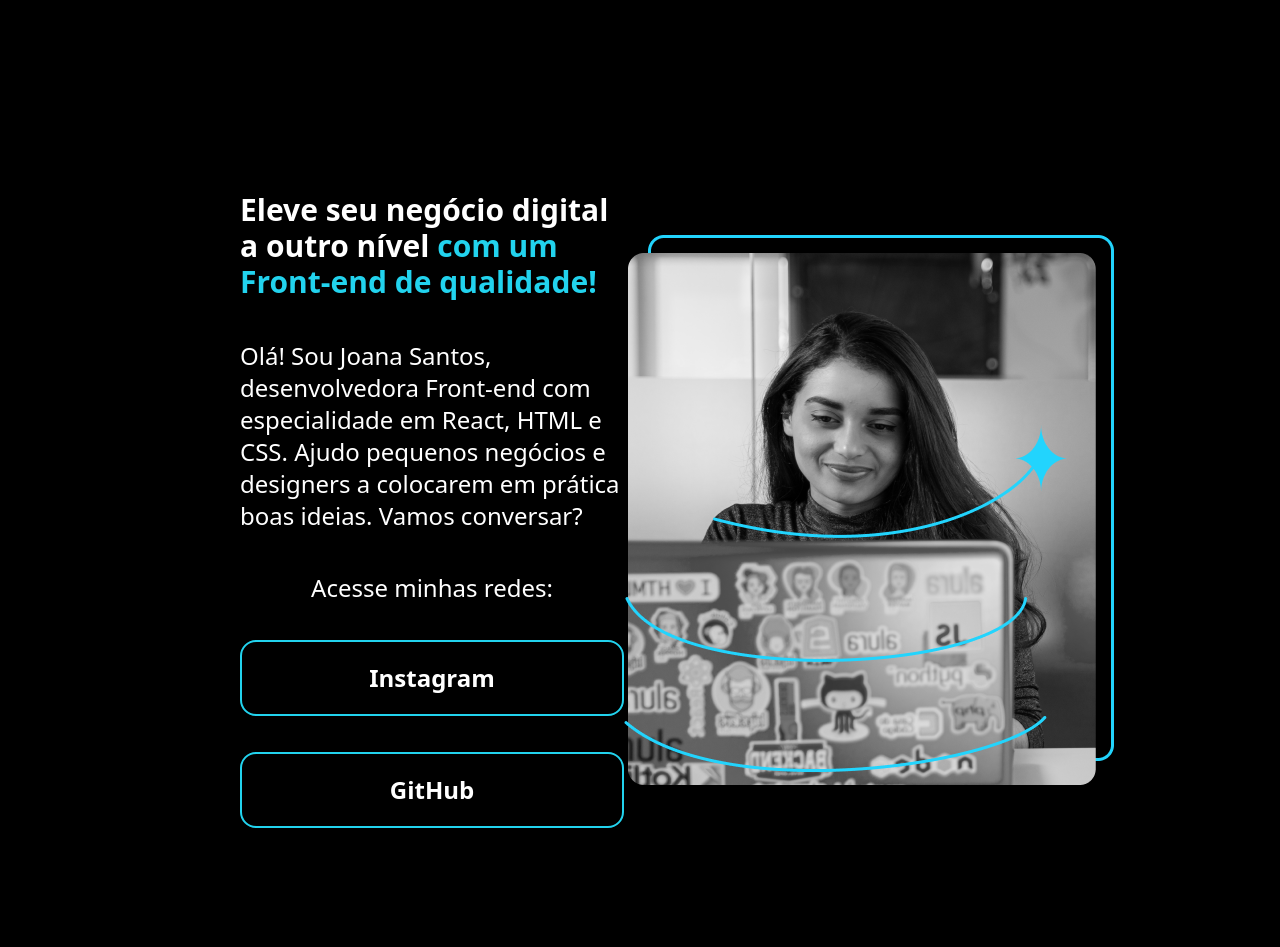
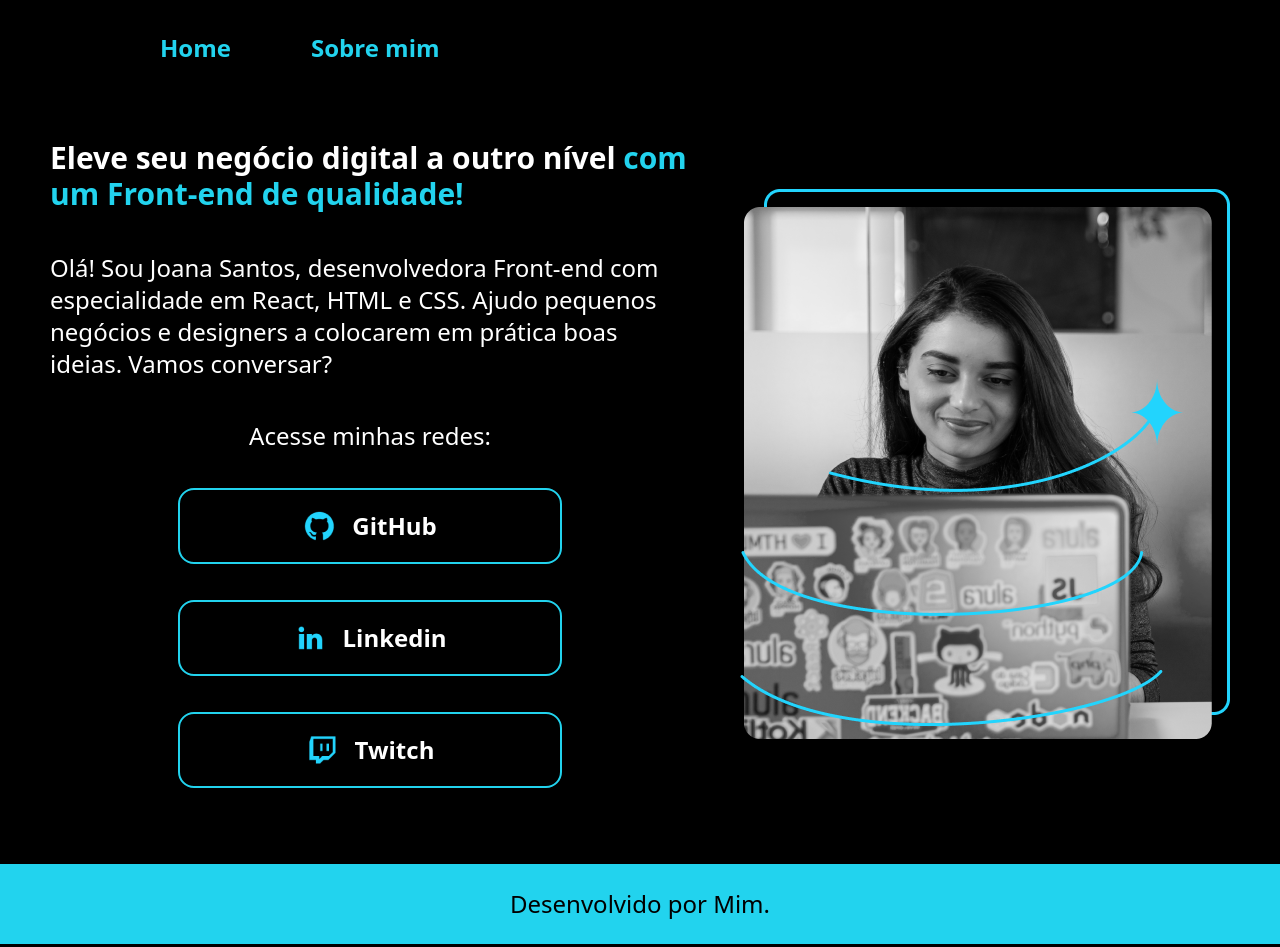
Before and after one commit to Shayn1227/Alura, a website: page src/Alura-HTMLeCSS/index.html in a window 1280 px wide. Drawn offline with Linux system fonts and the light colour scheme.

Commit message:
Criei pagina sobre mim na aula da alura

```diff
--- a/src/Alura-HTMLeCSS/index.html
+++ b/src/Alura-HTMLeCSS/index.html
@@ -9,9 +9,14 @@
     <title>Portiforio</title>
 </head>
 
-<body class="h-screen bg-black text-white">
-    <header></header>
-    <main class="flex justify-between my-48 mx-60 items-center">
+<body class="bg-black text-white">
+    <header class="pt-8 pl-40">
+        <nav class="flex gap-20">
+            <a class="font-semibold hover:underline text-2xl text-cyan-400" href="index.html">Home</a>
+            <a class="font-semibold hover:underline text-2xl text-cyan-400" href="about.html">Sobre mim</a>
+        </nav>
+    </header>
+    <main class="h-screen flex justify-evenly items-center">
         <section class="w-1/2 flex flex-col gap-10">
             <h1 class="text-3xl font-bold">
                 Eleve seu negócio digital a outro nível
@@ -23,15 +28,26 @@
                 CSS. Ajudo pequenos negócios e designers a colocarem em prática boas ideias. Vamos conversar?</p>
             <div class="flex flex-col items-center justify-between gap-9">
                 <h2 class="font-normal text-2xl">Acesse minhas redes:</h2>
-                <a class="text-center w-96 items-center border-2 border-cyan-400 rounded-2xl text-2xl py-5 text-white font-bold"
-                    href="https://instagram.com/rafaballerini/">Instagram</a>
-                <a class="text-center w-96 items-center border-2 border-cyan-400 rounded-2xl text-2xl py-5 text-white font-bold"
-                    href="https://github.com/guilhermeonrails/">GitHub</a>
+                <a class="flex justify-center gap-4 hover:bg-gray-800 w-96 items-center border-2 border-cyan-400 rounded-2xl text-2xl py-5 text-white font-bold"
+                    href="https://github.com/guilhermeonrails/">
+                    <img src="img/github.png" alt="">
+                    GitHub
+                </a>
+                <a class="flex justify-center gap-4 hover:bg-gray-800 w-96 items-center border-2 border-cyan-400 rounded-2xl text-2xl py-5 text-white font-bold"
+                    href="https://instagram.com/rafaballerini/">
+                    <img src="img/linkedin.png" alt="">
+                    Linkedin
+                </a>
+                <a class="flex justify-center gap-4 hover:bg-gray-800 w-96 items-center border-2 border-cyan-400 rounded-2xl text-2xl py-5 text-white font-bold"
+                    href="https://instagram.com/rafaballerini/">
+                    <img src="img/twitch.png" alt="">
+                    Twitch
+                </a>
             </div>
         </section>
         <img src="./img/Imagem.png" alt="Foto da Joana Santos programando">
     </main>
-    <footer></footer>
+    <footer class="text-black text-2xl text-center p-6 bg-cyan-400">Desenvolvido por Mim.</footer>
 </body>
 
 </html>
```
Also changed, not shown: src/Alura-HTMLeCSS/about.html (added, +16 -0 lines), dist/output.css, src/Alura-HTMLeCSS/img/github.png (added), src/Alura-HTMLeCSS/img/instagram.png (added), src/Alura-HTMLeCSS/img/linkedin.png (added), src/Alura-HTMLeCSS/img/twitch.png (added), src/Alura-HTMLeCSS/img/twitter.png (added).
